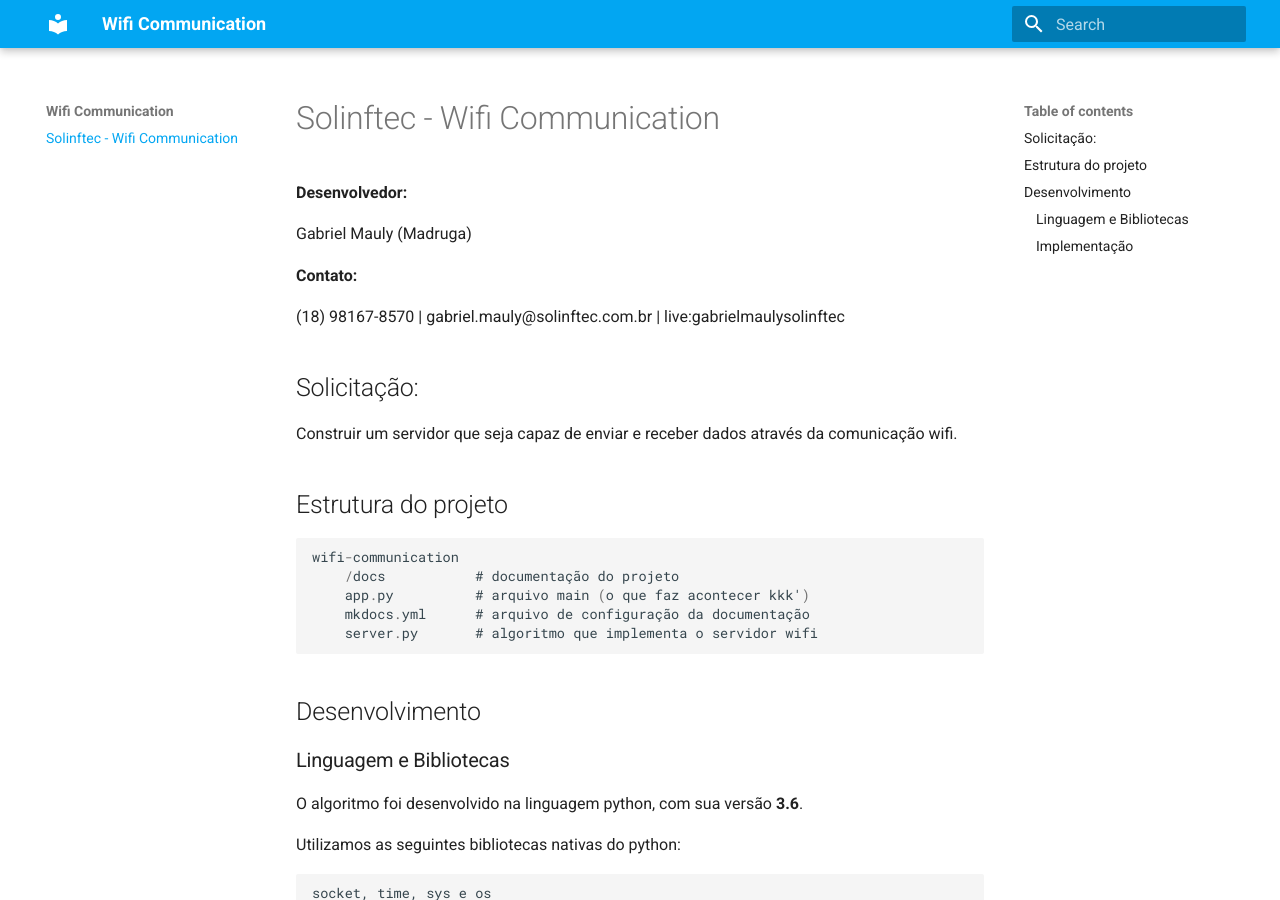
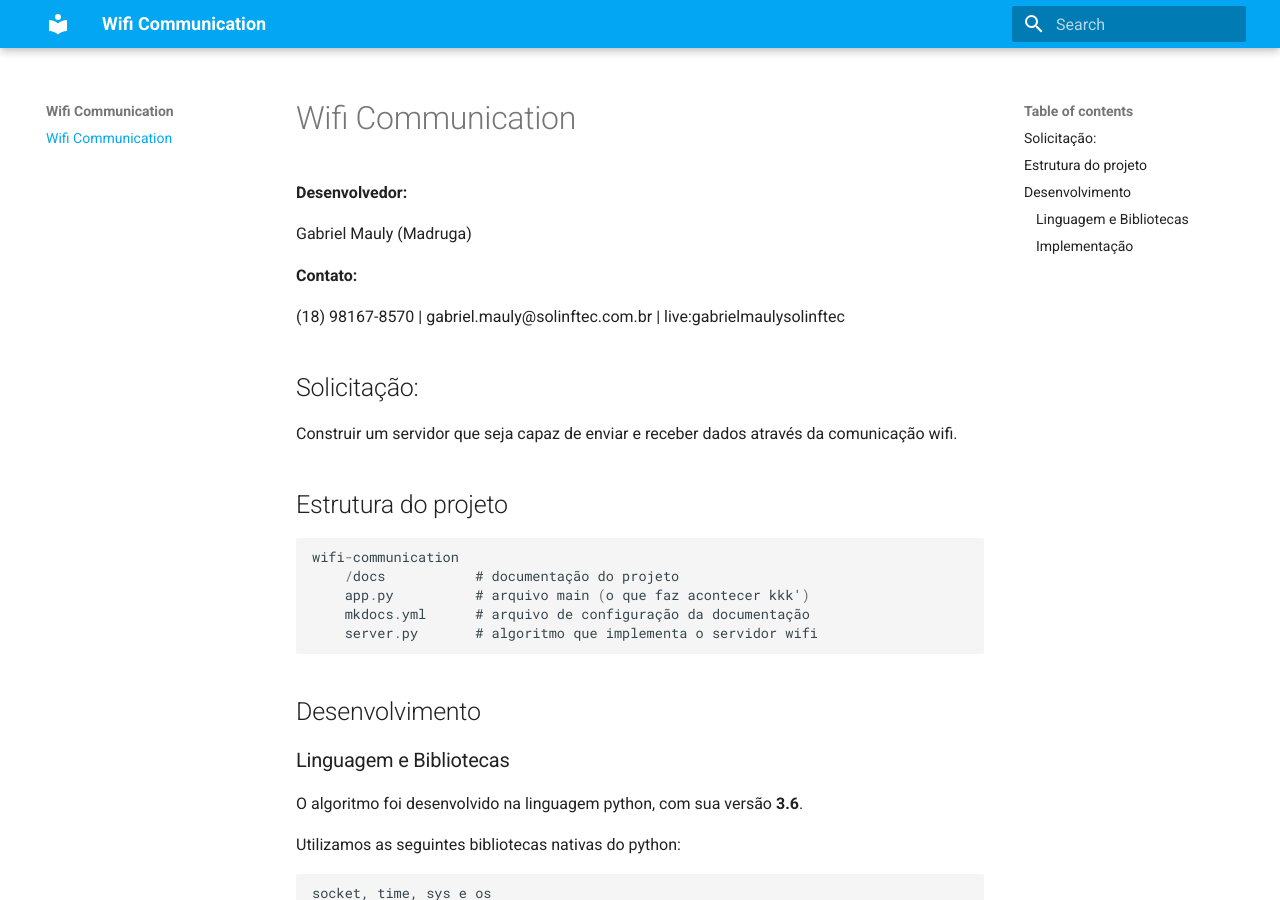
Before and after one commit to MaulyGabriel/wifi-communication, an MkDocs documentation site: the page built from docs/index.md, in a window 1280 px wide and 900 px high. Built offline with MkDocs 1.6.1 and Material for MkDocs 9.7.7, drawn with Linux system fonts in a browser that asks for light colours.

Commit message:
Correcao da documentacao

```diff
--- a/docs/index.md
+++ b/docs/index.md
@@ -1,4 +1,4 @@
-# Solinftec -  Wifi Communication
+#  Wifi Communication
 
 <b>Desenvolvedor:</b>
 
```
